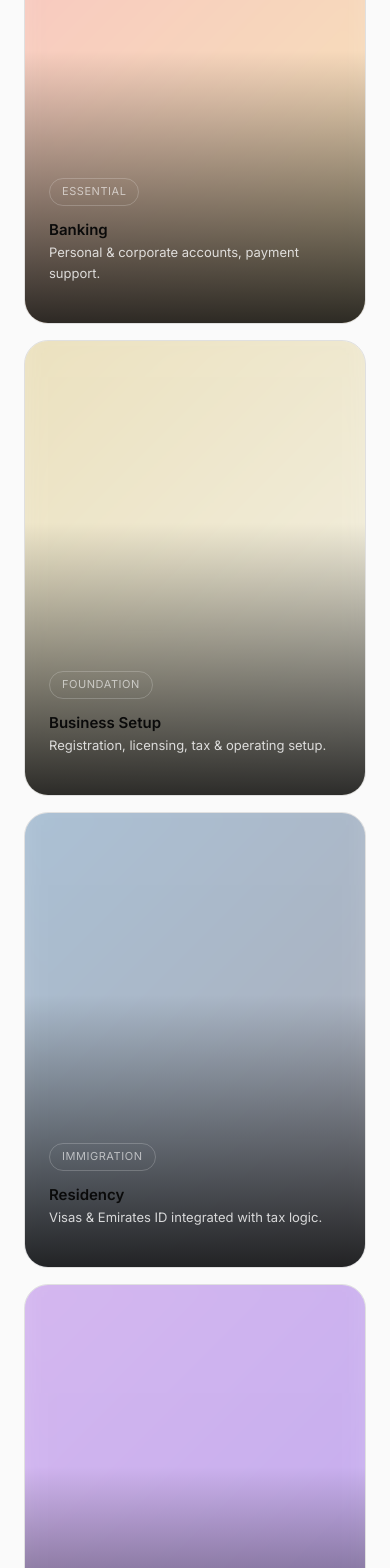
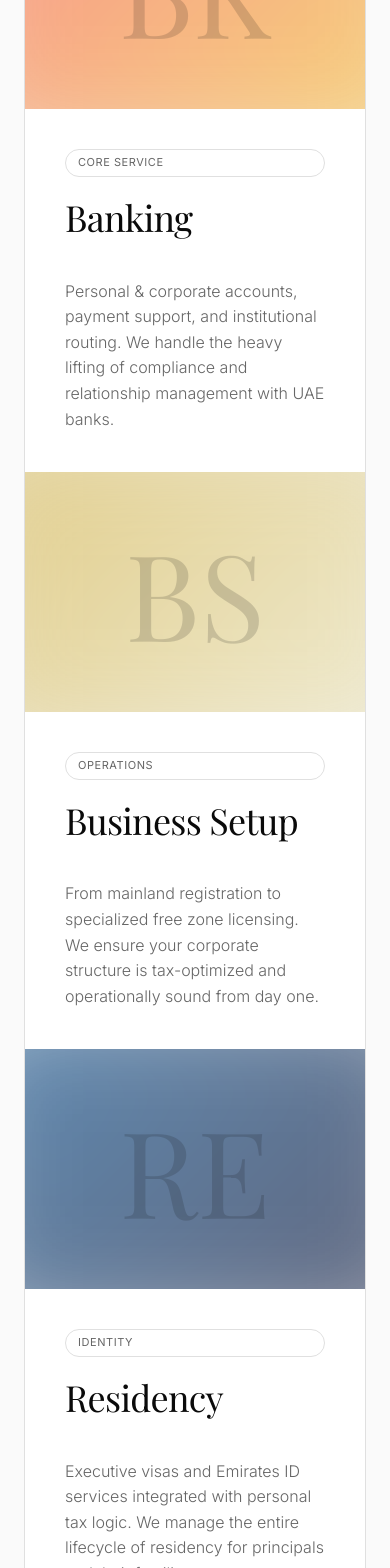
Before and after one commit to lebedevPMM/WTP2, a React (Vite) app: page / in a window 390 px wide. Shown: the part 5097-6665 px from the top of the page. Built offline with nearby package versions, Linux system fonts and the light colour scheme; a web font is replaced by a local one.

Commit message:
feat: Update Landing Page with Product Split layout

```diff
--- a/src/components/Footer.tsx
+++ b/src/components/Footer.tsx
@@ -18,7 +18,6 @@ const Footer: React.FC = () => {
                     <span className="label">Legal</span>
                     <Link to="/process/terms" className="text-body" style={{ display: 'block', marginBottom: '8px', textDecoration: 'none' }}>Terms of Service</Link>
                     <p className="text-body">Privacy Policy</p>
-                    <Link to="/updates" className="text-body" style={{ display: 'block', marginTop: '8px', textDecoration: 'none' }}>Updates</Link>
                 </div>
                 <div>
                     <span className="label">Office</span>
--- a/src/index.css
+++ b/src/index.css
@@ -484,6 +484,107 @@ section {
   filter: blur(30px);
 }
 
+/* Product Split Layout (New Design) */
+.product-split-container {
+  display: flex;
+  flex-direction: column;
+  gap: 0;
+  border-radius: var(--radius-lg);
+  overflow: hidden;
+  border: 1px solid var(--border-subtle);
+}
+
+.product-split-row {
+  display: grid;
+  grid-template-columns: 1fr 1fr;
+  min-height: 480px;
+  text-decoration: none;
+  /* For Link wrapper */
+  color: inherit;
+  /* For Link wrapper */
+}
+
+.product-split-image {
+  position: relative;
+  overflow: hidden;
+  background-color: #f0f0f0;
+}
+
+.product-split-image .visual-bg {
+  position: absolute;
+  inset: 0;
+  opacity: 0.6;
+  filter: blur(40px);
+  transform: scale(1.5);
+  transition: transform 0.6s ease;
+}
+
+.product-split-row:hover .visual-bg {
+  transform: scale(1.6) rotate(5deg);
+}
+
+.product-split-image .icon-overlay {
+  position: absolute;
+  inset: 0;
+  display: flex;
+  align-items: center;
+  justify-content: center;
+  font-family: var(--font-serif);
+  font-size: 120px;
+  color: var(--text-primary);
+  opacity: 0.15;
+  transition: transform 0.6s ease, opacity 0.6s ease;
+}
+
+.product-split-row:hover .icon-overlay {
+  transform: scale(1.1);
+  opacity: 0.25;
+}
+
+.product-split-content {
+  padding: 80px;
+  display: flex;
+  flex-direction: column;
+  justify-content: center;
+  background: var(--bg-card);
+  transition: background 0.3s ease;
+}
+
+.product-split-row:hover .product-split-content {
+  background: var(--bg-card-hover);
+}
+
+.product-split-row:nth-child(even) .product-split-image {
+  order: 2;
+}
+
+.product-split-row:nth-child(even) .product-split-content {
+  order: 1;
+}
+
+@media (max-width: 900px) {
+  .product-split-row {
+    grid-template-columns: 1fr;
+    min-height: auto;
+  }
+
+  .product-split-row:nth-child(even) .product-split-image {
+    order: 1;
+  }
+
+  .product-split-row:nth-child(even) .product-split-content {
+    order: 2;
+  }
+
+  .product-split-content {
+    padding: 40px;
+  }
+
+  .product-split-image {
+    height: 240px;
+  }
+}
+
 /* Buttons */
 .btn {
   display: inline-flex;
@@ -519,9 +620,9 @@ section {
 }
 
 .btn:hover {
-  opacity: 0.95;
-  transform: translateY(-3px) scale(1.05);
-  box-shadow: 0 10px 30px rgba(255, 255, 255, 0.2);
+  opacity: 0.9;
+  transform: translateY(-2px);
+  /* box-shadow removed to match snippet fidelity */
 }
 
 .btn-outline {
--- a/src/pages/LandingPage.tsx
+++ b/src/pages/LandingPage.tsx
@@ -163,43 +163,64 @@ const LandingPage: React.FC = () => {
             {/* Product Lines */}
             <section id="products">
                 <span className="label">Product Lines</span>
-                <div className="grid-4">
-                    <Link to="/products/banking" style={{ textDecoration: 'none', color: 'inherit' }}>
-                        <ProductCard
-                            title="Banking"
-                            description="Personal & corporate accounts, payment support."
-                            gradient="var(--accent-magma)"
-                            pillText="Essential"
-                            features={[]}
-                        />
+                <div className="product-split-container">
+
+                    <Link to="/products/banking" className="product-split-row">
+                        <div className="product-split-image">
+                            <div className="visual-bg" style={{ background: 'var(--accent-magma)' }} />
+                            <div className="icon-overlay">BK</div>
+                        </div>
+                        <div className="product-split-content">
+                            <span className="pill">Core Service</span>
+                            <h2 style={{ fontSize: '36px' }}>Banking</h2>
+                            <p className="subtitle" style={{ fontSize: '16px', marginBottom: 0 }}>
+                                Personal &amp; corporate accounts, payment support, and institutional routing. We handle the heavy lifting of compliance and relationship management with UAE banks.
+                            </p>
+                        </div>
                     </Link>
-                    <Link to="/products/business-setup" style={{ textDecoration: 'none', color: 'inherit' }}>
-                        <ProductCard
-                            title="Business Setup"
-                            description="Registration, licensing, tax & operating setup."
-                            gradient="var(--accent-gold)"
-                            pillText="Foundation"
-                            features={[]}
-                        />
+
+                    <Link to="/products/business-setup" className="product-split-row">
+                        <div className="product-split-image">
+                            <div className="visual-bg" style={{ background: 'var(--accent-gold)' }} />
+                            <div className="icon-overlay">BS</div>
+                        </div>
+                        <div className="product-split-content">
+                            <span className="pill">Operations</span>
+                            <h2 style={{ fontSize: '36px' }}>Business Setup</h2>
+                            <p className="subtitle" style={{ fontSize: '16px', marginBottom: 0 }}>
+                                From mainland registration to specialized free zone licensing. We ensure your corporate structure is tax-optimized and operationally sound from day one.
+                            </p>
+                        </div>
                     </Link>
-                    <Link to="/products/residency" style={{ textDecoration: 'none', color: 'inherit' }}>
-                        <ProductCard
-                            title="Residency"
-                            description="Visas & Emirates ID integrated with tax logic."
-                            gradient="var(--accent-teal)"
-                            pillText="Immigration"
-                            features={[]}
-                        />
+
+                    <Link to="/products/residency" className="product-split-row">
+                        <div className="product-split-image">
+                            <div className="visual-bg" style={{ background: 'var(--accent-teal)' }} />
+                            <div className="icon-overlay">RE</div>
+                        </div>
+                        <div className="product-split-content">
+                            <span className="pill">Identity</span>
+                            <h2 style={{ fontSize: '36px' }}>Residency</h2>
+                            <p className="subtitle" style={{ fontSize: '16px', marginBottom: 0 }}>
+                                Executive visas and Emirates ID services integrated with personal tax logic. We manage the entire lifecycle of residency for principals and their families.
+                            </p>
+                        </div>
                     </Link>
-                    <Link to="/products/assets-wealth" style={{ textDecoration: 'none', color: 'inherit' }}>
-                        <ProductCard
-                            title="Wealth"
-                            description="Real estate, wills, foundations, custody."
-                            gradient="var(--accent-nebula)"
-                            pillText="Premium"
-                            features={[]}
-                        />
+
+                    <Link to="/products/assets-wealth" className="product-split-row">
+                        <div className="product-split-image">
+                            <div className="visual-bg" style={{ background: 'var(--accent-nebula)' }} />
+                            <div className="icon-overlay">WE</div>
+                        </div>
+                        <div className="product-split-content">
+                            <span className="pill">Legacy</span>
+                            <h2 style={{ fontSize: '36px' }}>Wealth</h2>
+                            <p className="subtitle" style={{ fontSize: '16px', marginBottom: 0 }}>
+                                Strategic real estate acquisition, Sharia-compliant or DIFC wills, foundations, and private custody solutions for long-term asset protection.
+                            </p>
+                        </div>
                     </Link>
+
                 </div>
             </section>
 
```
